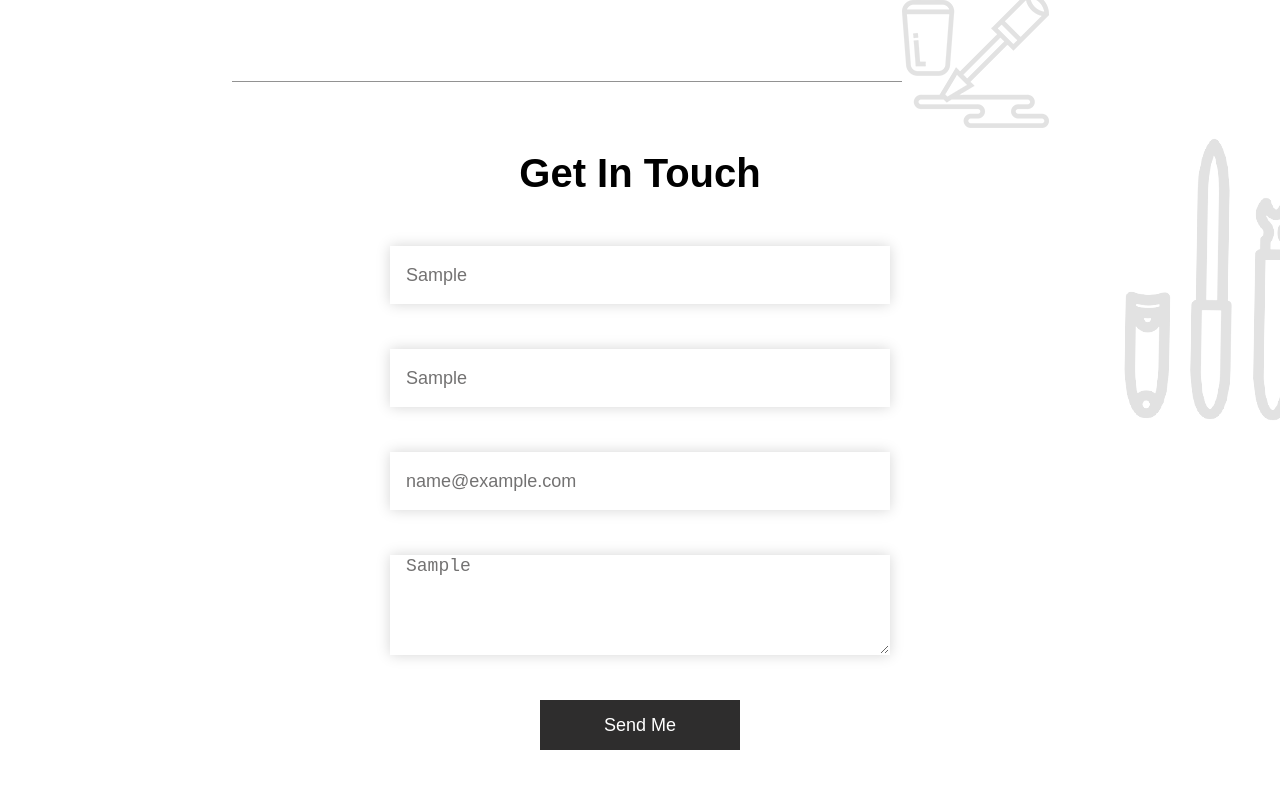
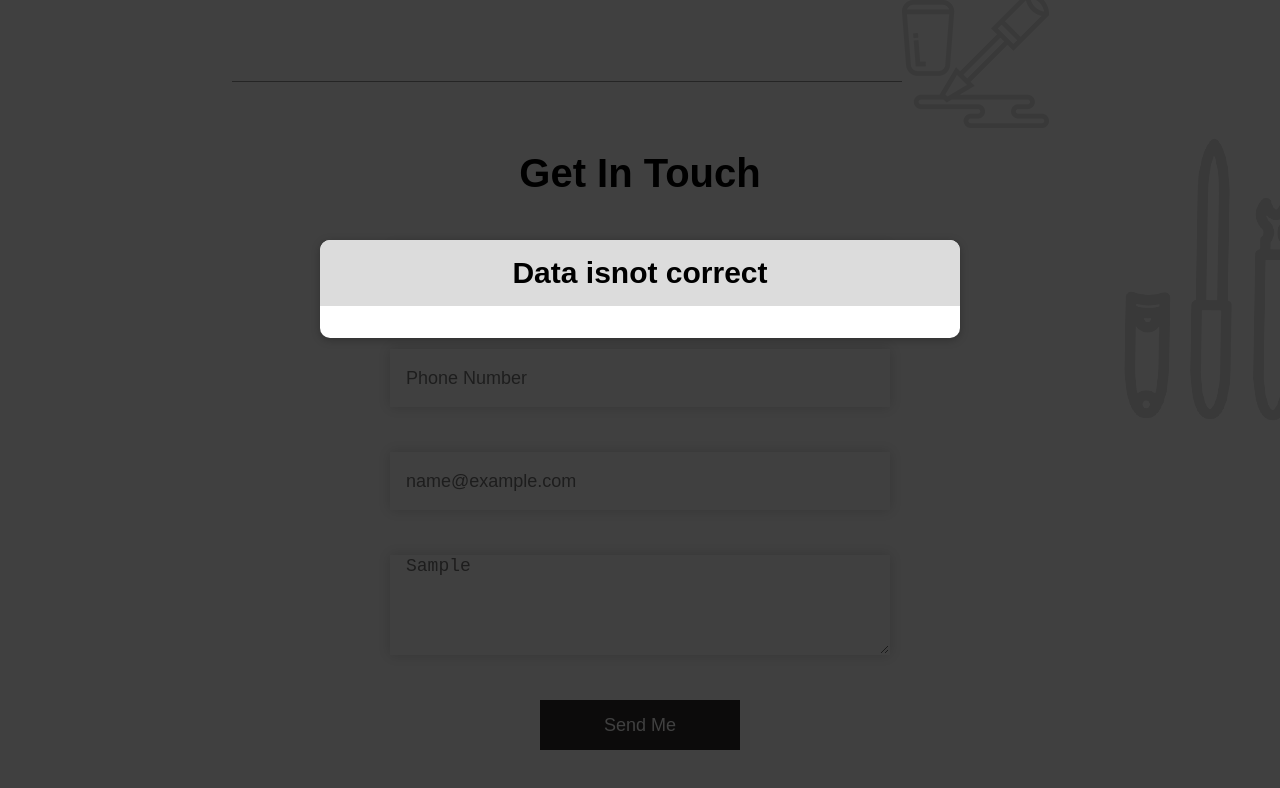
Before and after one commit to MahsumaRezai/Beauty-StyleSite, a React (Create React App) app: page / in a window 1280 px wide. Both pictures are taken after typing "Sample", "Sample", "name@example.com", "Sample" into the empty fields and a click on the button "Send Me". Shown: the part 3216-4004 px from the top of the page. Built offline with nearby package versions, Linux system fonts and the light colour scheme.

Commit message:
add form module

```diff
--- a/src/App.js
+++ b/src/App.js
@@ -6,16 +6,25 @@ import Product from "./Componets/Product/Product";
 import ErroModal from "./Componets/UI/ErrorModal";
 import Information from "./Componets/Information/Information";
 import Form from "./Componets/Form/Form";
+import FormModule from './Componets/Form/FormModule';
+
 
 
 function App() {
     const [add, setAdd] = useState(false);
+    const [form, setform] = useState(false);
     const showCart = () => {
         setAdd(true);
 
     }
     const hideCart = () => {
         setAdd(false)
+    }
+    const formTrue = () => {
+        setform(true)
+    }
+    const formFalse = () => {
+        setform(false)
     }
 
 
@@ -24,10 +33,12 @@ function App() {
             <Home />
             <About />
             <Line />
-            <Information/>
+            <Information />
             <Product onshow={showCart} />
             {add && <ErroModal onhide={hideCart} />}
-            <Form/>
+            <Form onform={formTrue} />
+            {form && <FormModule ofform={formFalse} />}
+
 
         </Fragment >
     )
--- a/src/Componets/Form/Button.js
+++ b/src/Componets/Form/Button.js
@@ -2,7 +2,7 @@ import classes from './Form.module.css'
 const Button = (props) => {
     return (
         <div>
-            <button className={classes.btn}>{props.children}</button>
+            <button className={classes.btn} onClick={props.onClick}>{props.children}</button>
         </div>
     )
 }
--- a/src/Componets/Form/Form.js
+++ b/src/Componets/Form/Form.js
@@ -1,4 +1,4 @@
-import { Fragment, useRef, useState } from "react";
+import { Fragment, useRef} from "react";
 import img from '../image/right.png';
 import classes from './Form.module.css'
 import Button from "./Button";
@@ -7,20 +7,21 @@ const Form = (props) => {
     const NameCheck = useRef();
     const PasswordCheck = useRef();
     const EmailCheck = useRef();
-
     const FormHandler = (event) => {
         event.preventDefault();
         const nameEnterd = NameCheck.current.value;
         const passwordEnterd = PasswordCheck.current.value;
         const emailEnterd = EmailCheck.current.value;
         if (nameEnterd.trim().length === 0 || passwordEnterd.trim().length === 0 || emailEnterd.trim().length === 0) {
-            console.log('ddkdk')
-
+            console.log('dkddk')
         }
+        NameCheck.current.value = '';
+        PasswordCheck.current.value = ''
 
 
 
     }
+
     return (
         <Fragment>
             <div >
@@ -33,7 +34,7 @@ const Form = (props) => {
                     <input placeholder="Phone Number" ref={PasswordCheck} />
                     <input placeholder="Email" ref={EmailCheck} />
                     <textarea className={classes.text}></textarea>
-                    <Button>Send Me</Button>
+                    <Button onClick={props.onform}>Send Me</Button>
 
                 </form>
 
--- /dev/null
+++ b/src/Componets/Form/FormModule.js
@@ -0,0 +1,33 @@
+
+import ReactDom from 'react-dom';
+import Card from '../UI/Card';
+import classes from '../UI/ErrorModal.module.css';
+import { Fragment } from 'react';
+const Backdrop = (props) => {
+    return <div className={classes.backdrop} onClick={props.ofform} />
+}
+const Modaloerlay = (props) => {
+    return (
+        <Card className={classes.modal}>
+            <header className={classes.header}>
+                <h1>Data isnot correct</h1>
+            </header>
+            <div className={classes.content}>
+
+
+            </div>
+
+        </Card>
+    )
+}
+const ErroModal = (props) => {
+    return (
+        <Fragment>
+            {ReactDom.createPortal(<Backdrop ofform={props.onform} />, document.getElementById('backdrop-root'))}
+            {ReactDom.createPortal(<Modaloerlay />,
+                document.getElementById('overlay-root'))}
+        </Fragment>
+    )
+}
+
+export default ErroModal;
```
